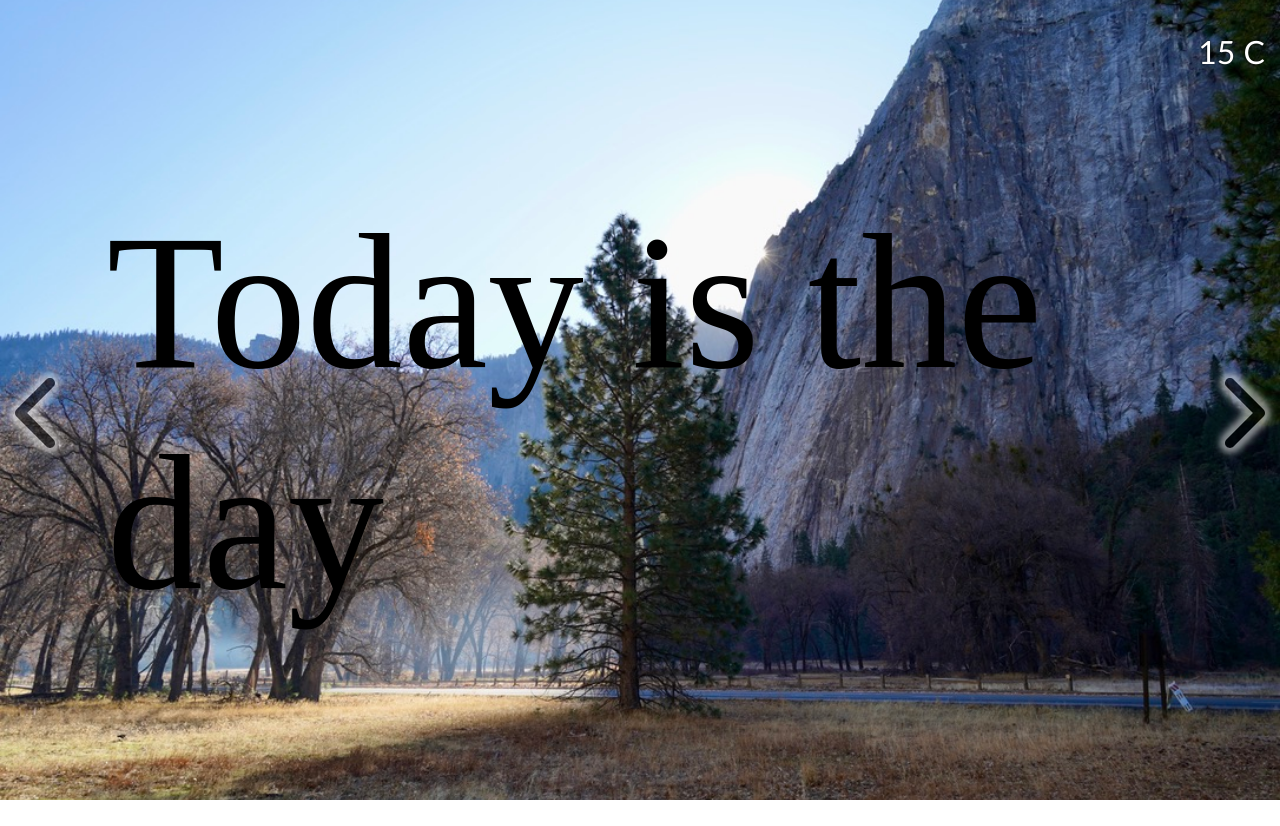
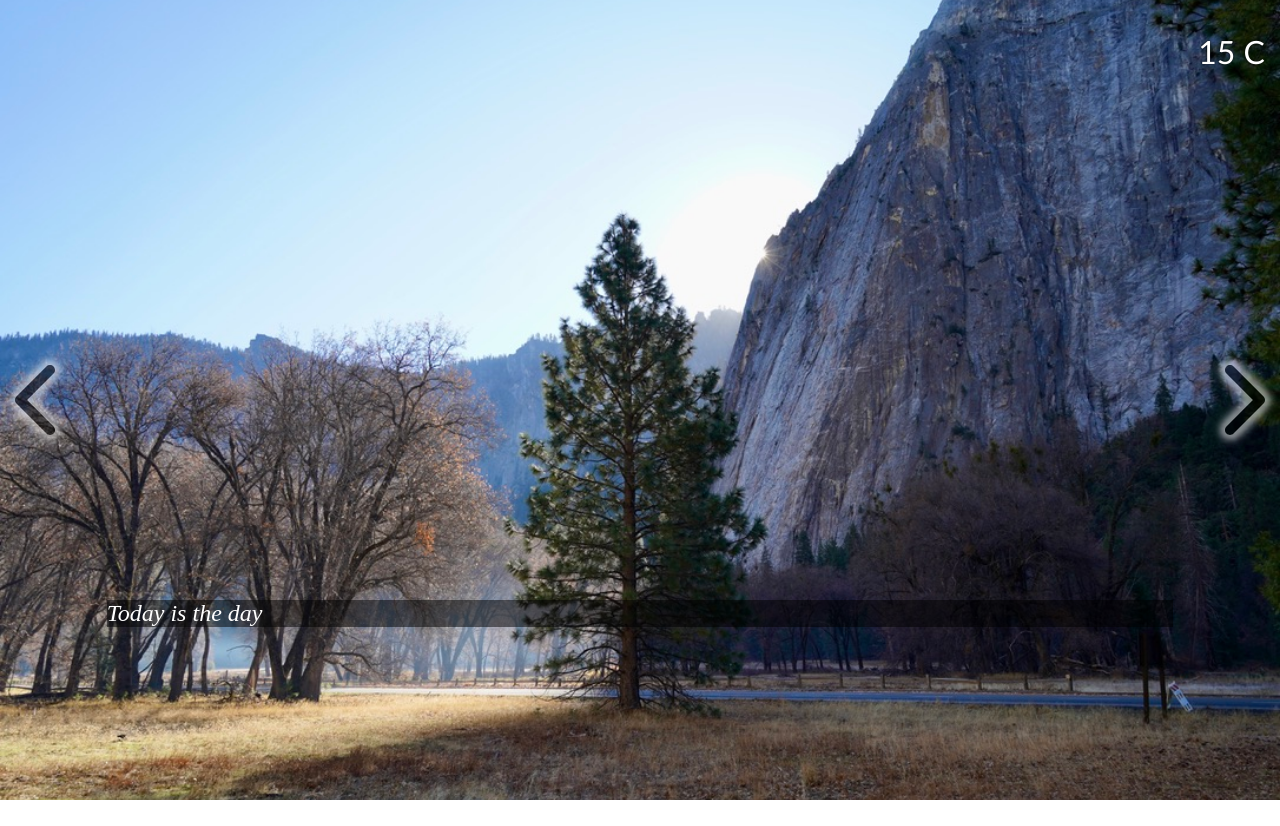
Before and after one commit to aleksandr-efimenko/inspirational-homepage, a React (Create React App) app: page / in a window 1280 px wide. After the commit the page ends 800 px from the top, so only its background shows below. Built offline with nearby package versions, Linux system fonts and the light colour scheme.

Commit message:
create css style for qoute

```diff
--- a/src/App.css
+++ b/src/App.css
@@ -5,8 +5,8 @@
   background-size: cover;
   height: 100vh;
   display: grid;
-  grid-template-columns: repeat(12, 1fr);
-  grid-template-rows: repeat(6, 1fr);
+  grid-template-rows: repeat(12, minmax(0, 1fr));
+  grid-template-columns: repeat(12, minmax(0, 1fr));
   transition: background-image 0.5s;
 }
 
@@ -24,7 +24,7 @@
 }
 
 .slide-btn-container-right{
-  grid-row: 1 / 7;
+  grid-row: 1 / 13;
   display: flex;
   justify-content: flex-end;
   margin-right: 15px;
@@ -32,7 +32,7 @@
 
 }
 .slide-btn-container-left {
-  grid-row: 1 / 7;
+  grid-row: 1 / 13;
   display: flex;
   justify-content: flex-start;
   margin-left: 15px;
@@ -49,7 +49,16 @@
 }
 
 .quote-container {
-  grid-row: 6 / 7;
-  grid-column: 2 / 11;
-  font-size: 15vw;
+  grid-column: 2 / 12;
+  grid-row: 10 / 12;
+  overflow: scroll;
 }
+
+.quote-container p {
+  font-size: 1.5rem;
+  margin: 0;
+  background-color: rgba(0, 0, 0, 0.5);
+  color: white;
+  word-wrap: break-word;
+  font-style: italic;
+}
```
